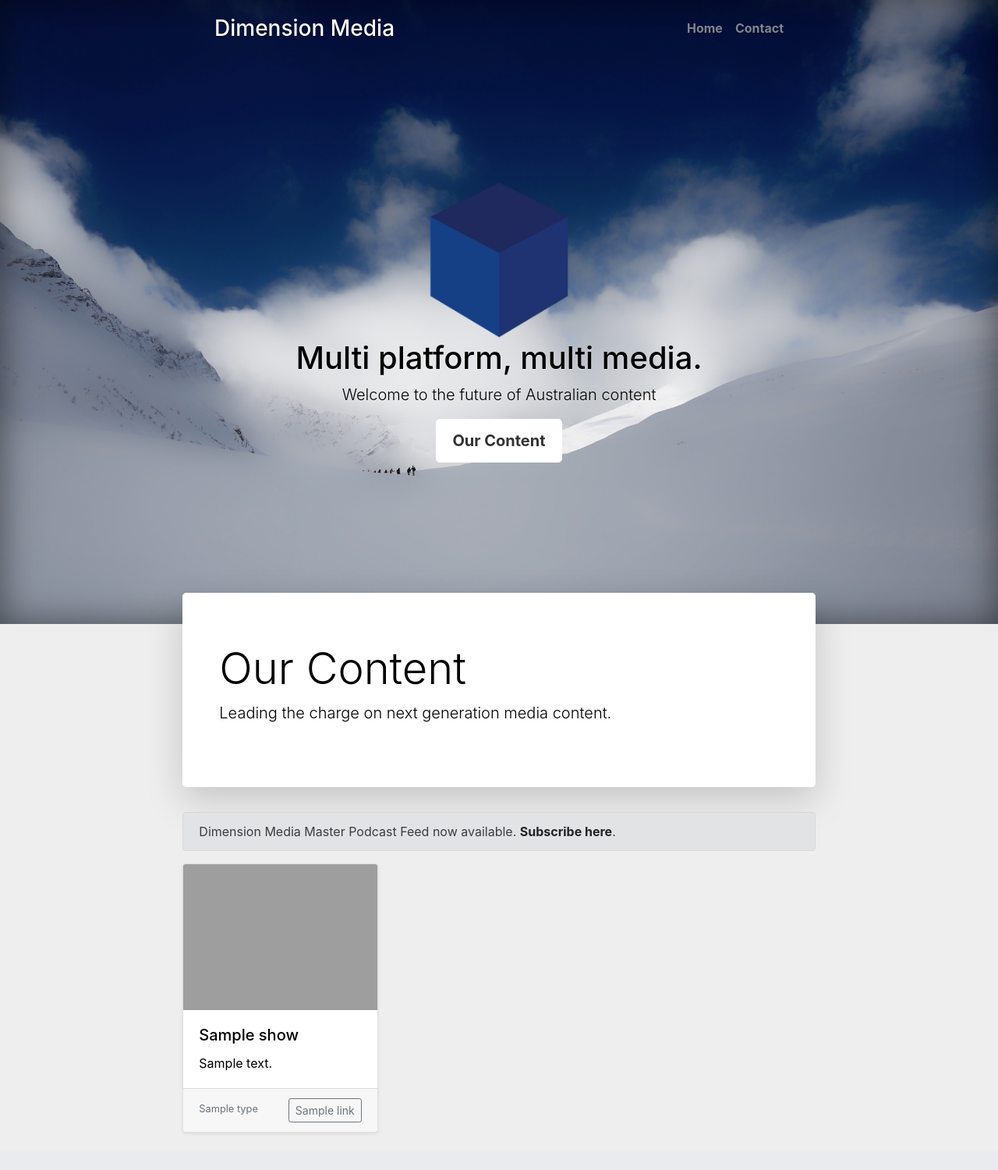
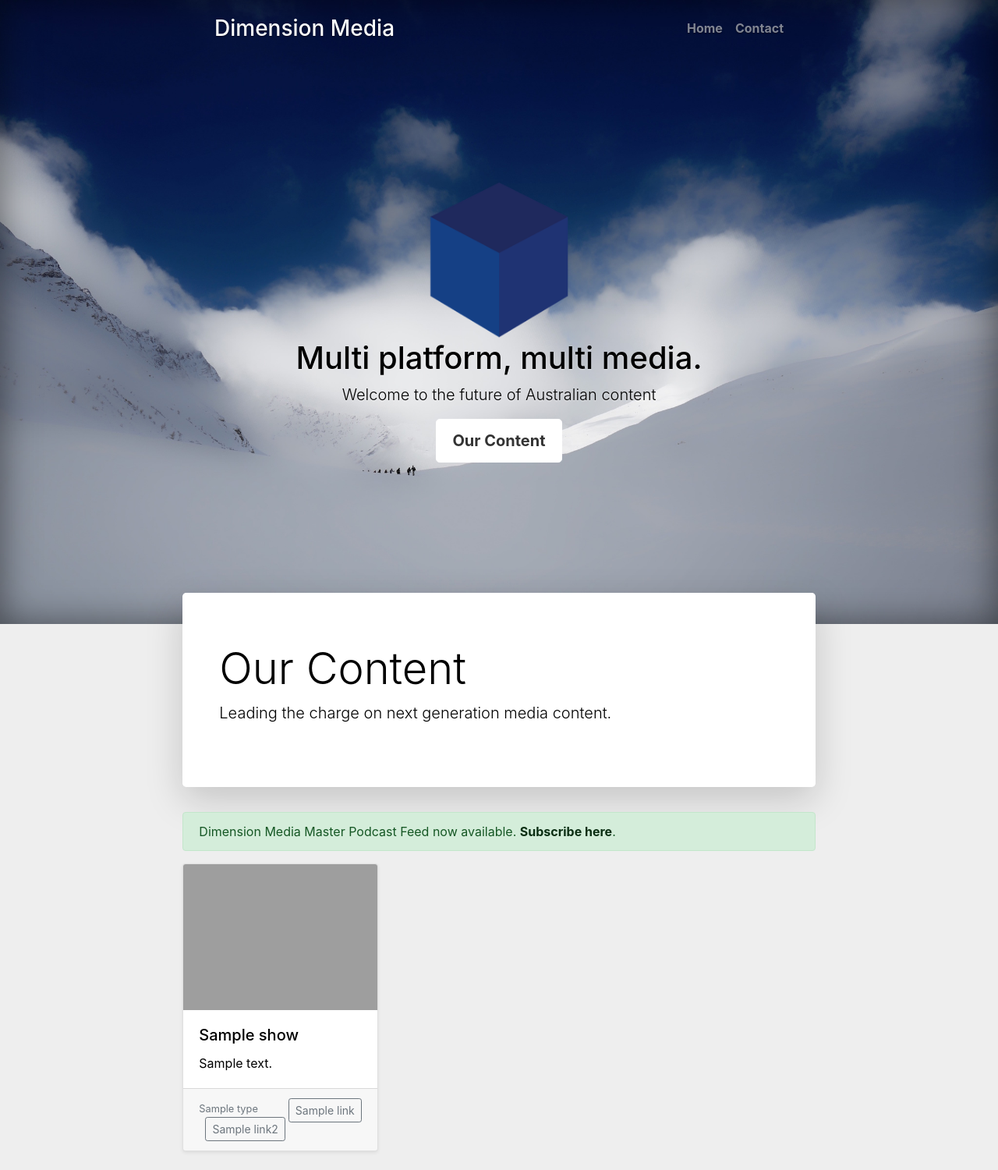
Before and after one commit to AndrewRPerkins/AndrewRPerkins.github.io, a Python web app: template templates/index.html.j2 in a window 1280 px wide. Shown: the whole page at 78% size. Before the commit the page ends 1453 px from the top, so only its background shows below. Run offline with Jinja, Linux system fonts and the light colour scheme; the template is opened without the code that fills it: most values are stand-ins (such as "Sample title", 1, 10 or a date in 2020); grey boxes are pictures that could not be loaded.

Commit message:
Adding new links

```diff
--- a/templates/index.html.j2
+++ b/templates/index.html.j2
@@ -22,8 +22,8 @@
                     <p class="lead">Leading the charge on next generation media content.</p>
                 </div>
             </div>
-            <div class="alert alert-secondary" role="alert">
-                Dimension Media Master Podcast Feed now available. <a href="#" class="alert-link">Subscribe here</a>.
+            <div class="alert alert-success" role="alert">
+                Dimension Media Master Podcast Feed now available. <a href="https://pod.link/1447037359" class="alert-link">Subscribe here</a>.
             </div>
             <div class="row">
                 {% for show in page["shows"] %}
@@ -45,6 +45,15 @@
                                 >
                                     {{ show["link"]["title"] }}
                                 </a>
+
+                                {% if show["link2"] %}
+                                    <a href="{{ show["link2"]['url'] }}"
+                                       role="button"
+                                       class="btn btn-sm btn-outline-secondary float-right mr-1{% if show["link2"]['disabled'] %} disabled{% endif %}"
+                                    >
+                                        {{ show["link2"]["title"] }}
+                                    </a>
+                                {% endif %}
                             </div>
                         </div>
                     </div>
```
Also changed, not shown: index.html (+23 -4 lines), main.py (+7 -2 lines), 1 other file.
